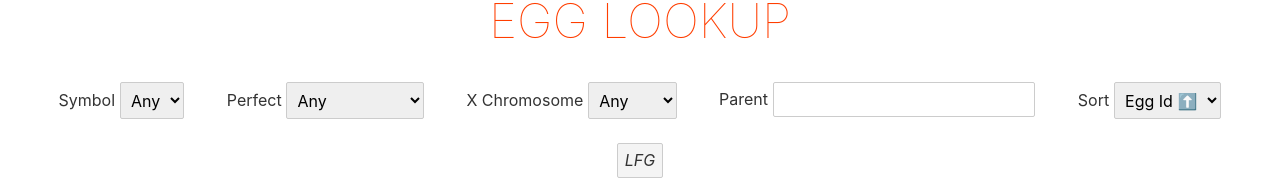
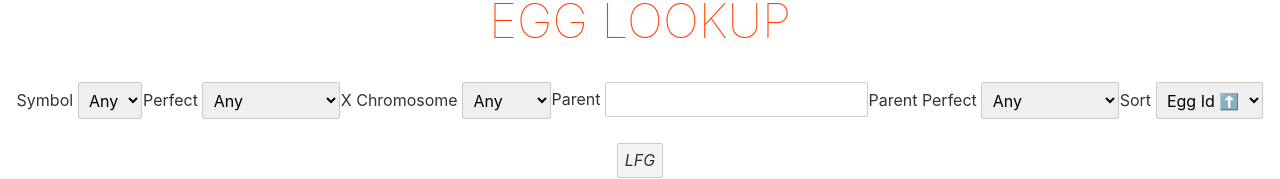
Before and after one commit to beastmankojak/beastmankojak.com, a Svelte app: page / in a window 1280 px wide. Shown: the part 857-1036 px from the top of the page. Built offline with nearby package versions, Linux system fonts and the light colour scheme.

Commit message:
Add parent perfect filter

```diff
--- a/src/App.svelte
+++ b/src/App.svelte
@@ -11,6 +11,7 @@
     perfect: "",
     xChromo: "",
     yChromo: "",
+    parentPerfect: "",
   };
   let sort = "eggIdAsc";
   let page = 1;
@@ -54,6 +55,9 @@
     if (filter.yChromo) {
       currentFilter.push(`yChromo=${filter.yChromo}`);
     }
+    if (filter.parentPerfect) {
+      currentFilter.push(`parentPerfect=${filter.parentPerfect}`);
+    }
     if (sort) {
       currentFilter.push(`sort=${sort}`);
     }
@@ -73,6 +77,7 @@
     bind:perfect={filter.perfect}
     bind:xChromo={filter.xChromo}
     bind:yChromo={filter.yChromo}
+    bind:parentPerfect={filter.parentPerfect}
     bind:sort
   />
   {#if eggsLoading}
--- a/src/EggFilter.svelte
+++ b/src/EggFilter.svelte
@@ -3,6 +3,7 @@
   export let perfect;
   export let xChromo;
   export let yChromo;
+  export let parentPerfect;
   export let sort;
 </script>
 
@@ -53,6 +54,29 @@
       <input type="text" id="parentTextbox" bind:value={yChromo} />
     </li>
     <li>
+      <label for="parentPerfectDropdown">Parent Perfect</label>
+      <select bind:value={parentPerfect} id="parentPerfectDropdown">
+        <option value="">Any</option>
+        <option value="no">No</option>
+        <option value="yes">Yes</option>
+        <option value="redneck">Redneck</option>
+        <option value="dave">Dave</option>
+        <option value="stoner">Stoner</option>
+        <option value="dj">DJ</option>
+        <option value="diety">Diety</option>
+        <option value="astro">Astro</option>
+        <option value="viking">Viking</option>
+        <option value="ghost">Ghost</option>
+        <option value="corpo">Corpo</option>
+        <option value="magic">Magic</option>
+        <option value="monk">Monk</option>
+        <option value="ninja">Ninja</option>
+        <option value="scientist">Mad Scientist</option>
+        <option value="cyborg">Cyborg</option>
+        <option value="buff">Buff</option>
+      </select>
+    </li>
+    <li>
       <label for="sortDropdown">Sort</label>
       <select bind:value={sort} id="sortDropdown">
         <option value="eggIdAsc">Egg Id ⬆️</option>
```
